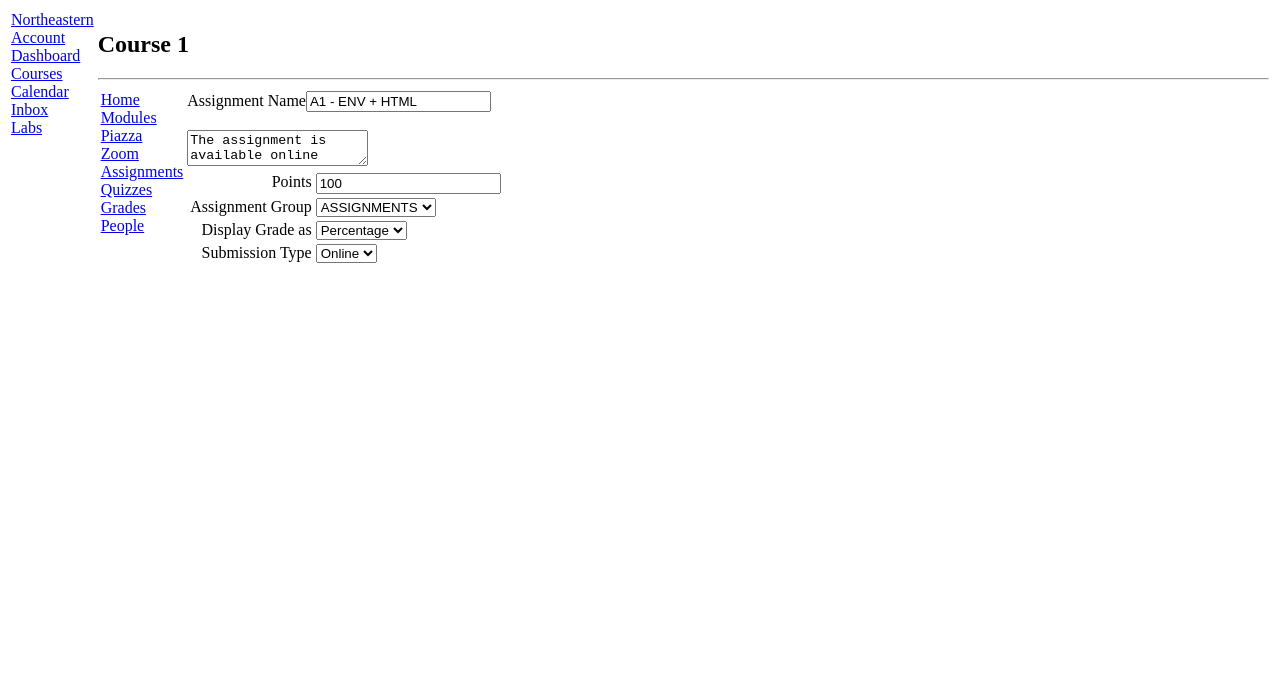
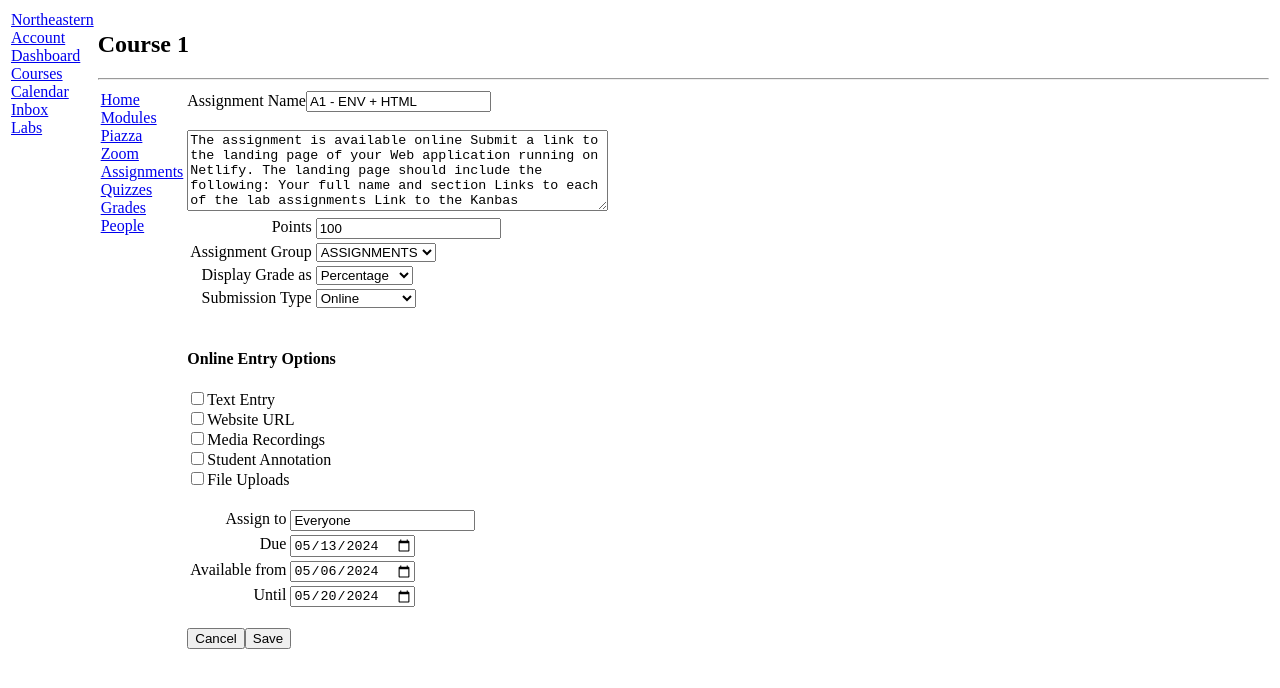
Before and after one commit to Malav2002/kambaz-next-js, a Next.js app: page /Courses/1/Assignments/1 in a window 1280 px wide. Shown: the top 688 px of the page. Built offline with nearby package versions, Linux system fonts and the light colour scheme.

Commit message:
Update Assignments and Assignment Editor to match textbook UI

```diff
--- a/src/app/(Kambaz)/Courses/[cid]/Assignments/[aid]/page.tsx
+++ b/src/app/(Kambaz)/Courses/[cid]/Assignments/[aid]/page.tsx
@@ -2,11 +2,14 @@ export default function AssignmentEditor() {
   return (
     <div id="wd-assignments-editor">
       <label htmlFor="wd-name">Assignment Name</label>
-      <input id="wd-name" defaultValue="A1 - ENV + HTML" /><br /><br />
-      <textarea id="wd-description">
-        The assignment is available online Submit a link to the landing page of your Web application running on Netlify.
+      <input id="wd-name" defaultValue="A1 - ENV + HTML" />
+      <br /><br />
+
+      <textarea id="wd-description" rows={5} cols={50}>
+        The assignment is available online Submit a link to the landing page of your Web application running on Netlify. The landing page should include the following: Your full name and section Links to each of the lab assignments Link to the Kanbas application Links to all relevant source code repositories The Kanbas application should include a link to navigate back to the landing page.
       </textarea>
       <br />
+
       <table>
         <tbody>
           <tr>
@@ -17,6 +20,7 @@ export default function AssignmentEditor() {
               <input id="wd-points" defaultValue={100} />
             </td>
           </tr>
+
           <tr>
             <td align="right" valign="top">
               <label htmlFor="wd-group">Assignment Group</label>
@@ -24,9 +28,13 @@ export default function AssignmentEditor() {
             <td>
               <select id="wd-group">
                 <option value="ASSIGNMENTS">ASSIGNMENTS</option>
+                <option value="QUIZZES">QUIZZES</option>
+                <option value="EXAMS">EXAMS</option>
+                <option value="PROJECT">PROJECT</option>
               </select>
             </td>
           </tr>
+
           <tr>
             <td align="right" valign="top">
               <label htmlFor="wd-display-grade-as">Display Grade as</label>
@@ -34,9 +42,12 @@ export default function AssignmentEditor() {
             <td>
               <select id="wd-display-grade-as">
                 <option value="Percentage">Percentage</option>
+                <option value="Points">Points</option>
+                <option value="Letter">Letter Grade</option>
               </select>
             </td>
           </tr>
+
           <tr>
             <td align="right" valign="top">
               <label htmlFor="wd-submission-type">Submission Type</label>
@@ -44,11 +55,75 @@ export default function AssignmentEditor() {
             <td>
               <select id="wd-submission-type">
                 <option value="Online">Online</option>
+                <option value="Paper">On Paper</option>
+                <option value="External">External Tool</option>
               </select>
             </td>
           </tr>
         </tbody>
       </table>
+
+      <br />
+      <h4>Online Entry Options</h4>
+      <input type="checkbox" id="wd-text-entry" />
+      <label htmlFor="wd-text-entry">Text Entry</label><br />
+
+      <input type="checkbox" id="wd-website-url" />
+      <label htmlFor="wd-website-url">Website URL</label><br />
+
+      <input type="checkbox" id="wd-media-recordings" />
+      <label htmlFor="wd-media-recordings">Media Recordings</label><br />
+
+      <input type="checkbox" id="wd-student-annotation" />
+      <label htmlFor="wd-student-annotation">Student Annotation</label><br />
+
+      <input type="checkbox" id="wd-file-upload" />
+      <label htmlFor="wd-file-upload">File Uploads</label><br />
+
+      <br />
+      <table>
+        <tbody>
+          <tr>
+            <td align="right" valign="top">
+              <label htmlFor="wd-assign-to">Assign to</label>
+            </td>
+            <td>
+              <input id="wd-assign-to" defaultValue="Everyone" />
+            </td>
+          </tr>
+
+          <tr>
+            <td align="right" valign="top">
+              <label htmlFor="wd-due-date">Due</label>
+            </td>
+            <td>
+              <input type="date" id="wd-due-date" defaultValue="2024-05-13" />
+            </td>
+          </tr>
+
+          <tr>
+            <td align="right" valign="top">
+              <label htmlFor="wd-available-from">Available from</label>
+            </td>
+            <td>
+              <input type="date" id="wd-available-from" defaultValue="2024-05-06" />
+            </td>
+          </tr>
+
+          <tr>
+            <td align="right" valign="top">
+              <label htmlFor="wd-available-until">Until</label>
+            </td>
+            <td>
+              <input type="date" id="wd-available-until" defaultValue="2024-05-20" />
+            </td>
+          </tr>
+        </tbody>
+      </table>
+
+      <br />
+      <button>Cancel</button>
+      <button>Save</button>
     </div>
   );
 }
```
Also changed, not shown: src/app/(Kambaz)/Courses/[cid]/Assignments/page.tsx (+13 -0 lines).
